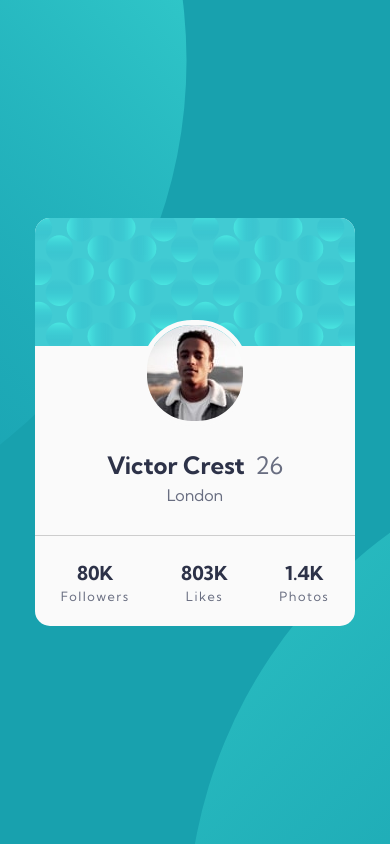
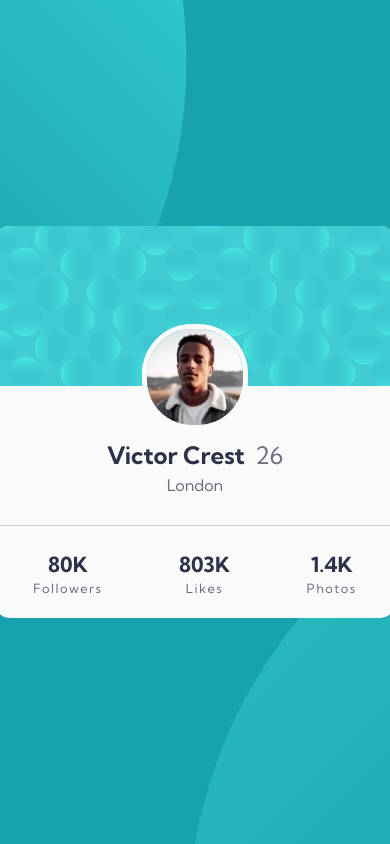
Before and after one commit to a-fox-on-the-moon/profil-card, a plain HTML site: page index.html in a window 390 px wide. Drawn offline with Linux system fonts and the light colour scheme.

Commit message:
modif style

```diff
--- a/style.css
+++ b/style.css
@@ -24,10 +24,6 @@ body {
   border-radius: 15px;
   width: 25rem;
   margin: 40px 0;
-
-  @media screen and (max-width: 450px) {
-    width: 20rem;
-  }
 }
 
 .card-img {
@@ -49,10 +45,6 @@ body {
   font-size: 1.5rem;
   color: rgb(45, 50, 72);
   margin: 50px 0 5px;
-
-  @media screen and (max-width: 450px) {
-    margin-top: 100px;
-  }
 }
 
 .main-card span {
@@ -81,10 +73,6 @@ body {
   font-size: 1.3rem;
   color: rgb(45, 50, 72);
   margin: 0;
-
-  @media screen and (max-width: 450px) {
-    font-size: 1.2rem;
-  }
 }
 
 .social p {
```
